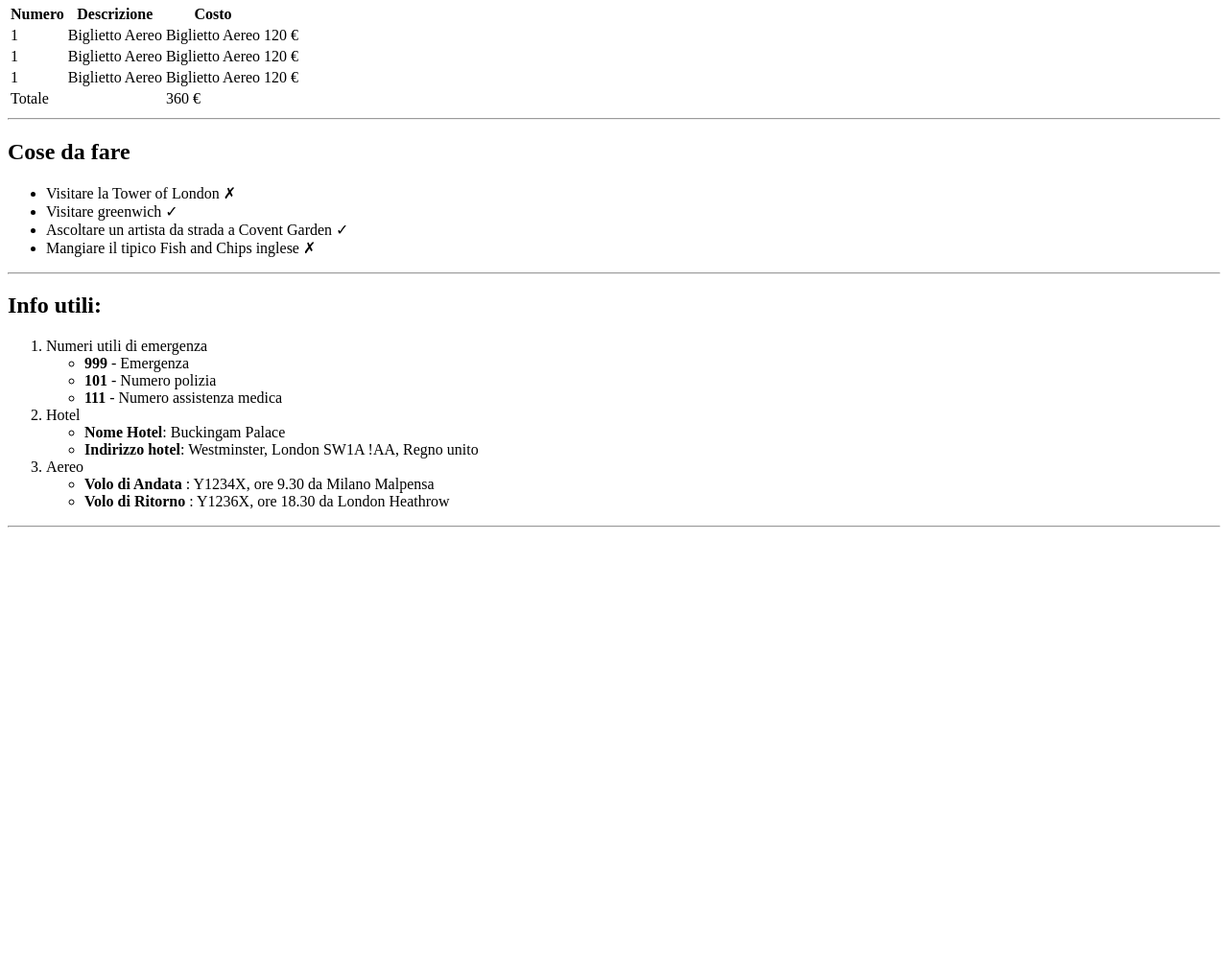
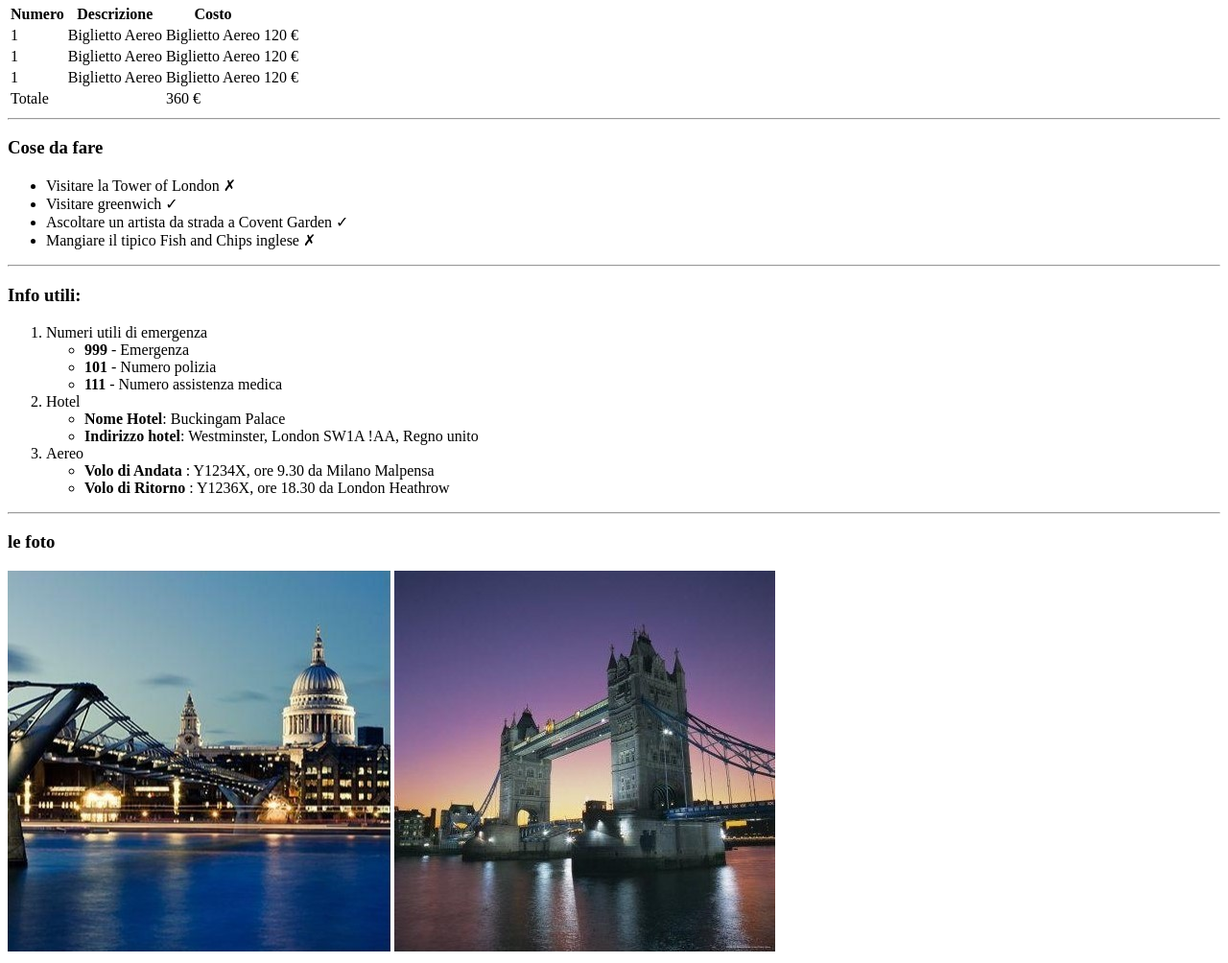
Before and after one commit to alessiozaccato/html-london-trip, a plain HTML site: page index.html in a window 1280 px wide. Shown: the part 758-1762 px from the top of the page at 96% size. Before the commit the page ends 1316 px from the top, so only its background shows below. Drawn offline with Linux system fonts and the light colour scheme.

Commit message:
ADD: photos section and FIX: second third and forth h2 END: end exercise

```diff
--- a/index.html
+++ b/index.html
@@ -56,7 +56,7 @@
             <hr>
         </section>
         <section> <!-- unordered list section  -->
-        <h2>Cose da fare</h2>
+            <h3>Cose da fare</h3>
             <!-- creation unordered list -->
             <ul>
                 <li>Visitare la Tower of London &#10007;</li>
@@ -67,7 +67,7 @@
             <hr>
         </section>
         <section> <!-- ordered list and unordered list inside -->
-        <h2>Info utili:</h2>
+            <h3>Info utili:</h3>
             <ol> <!-- creation ordered list  -->
                 <li>Numeri utili di emergenza
                     <ul> <!-- unordered inside ordered list -->
@@ -95,6 +95,11 @@
             </ol>
             <hr>
         </section>
+        <section> <!-- photos -->
+            <h3>le foto</h3>
+            <img src="img/footer_1.jpg" alt="footer_1">
+            <img src="img/footer_2.jpg" alt="footer_2">
+        </section>
     </main>
 </body>
 </html>
```
Lines whose indentation alone changed are shown as unchanged.
